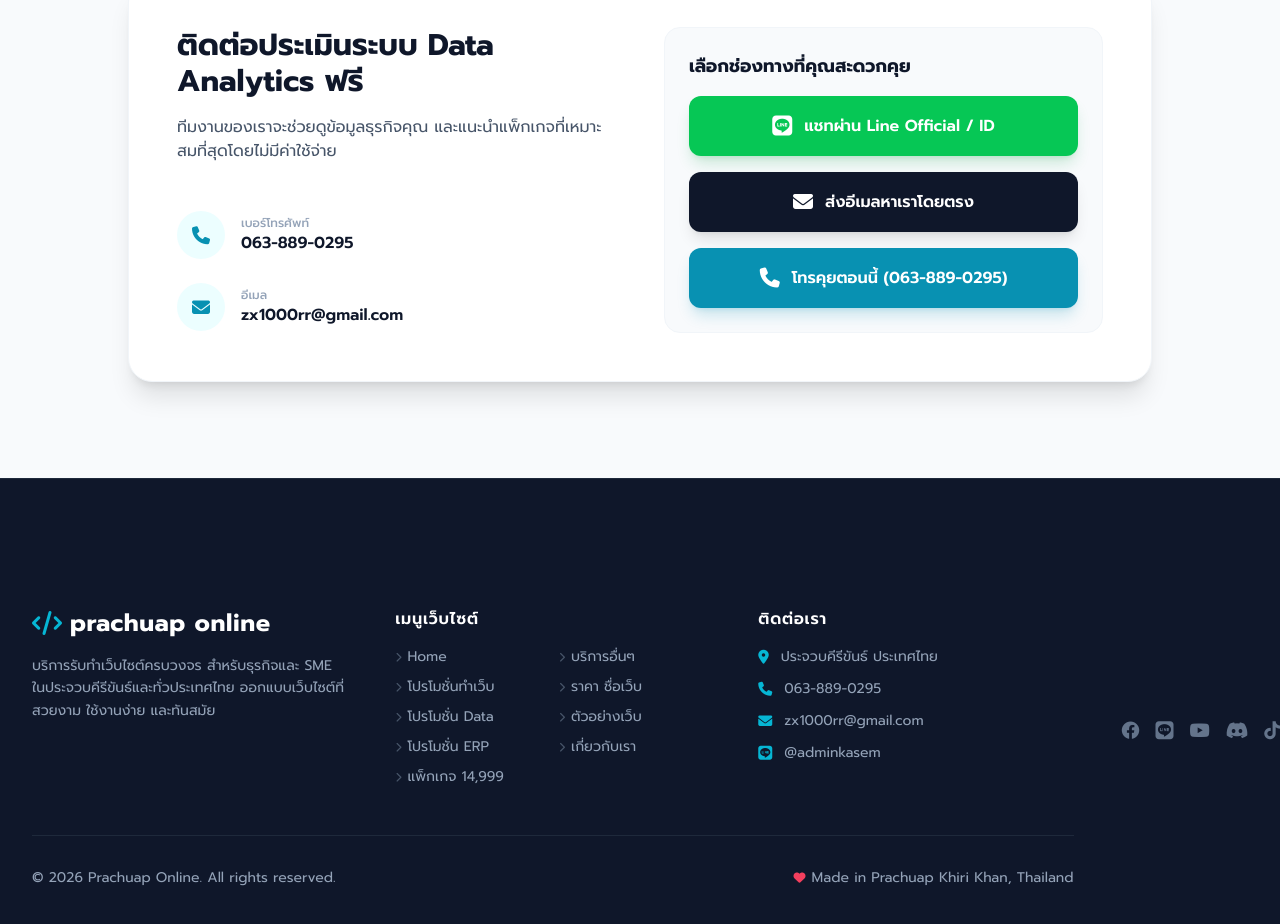
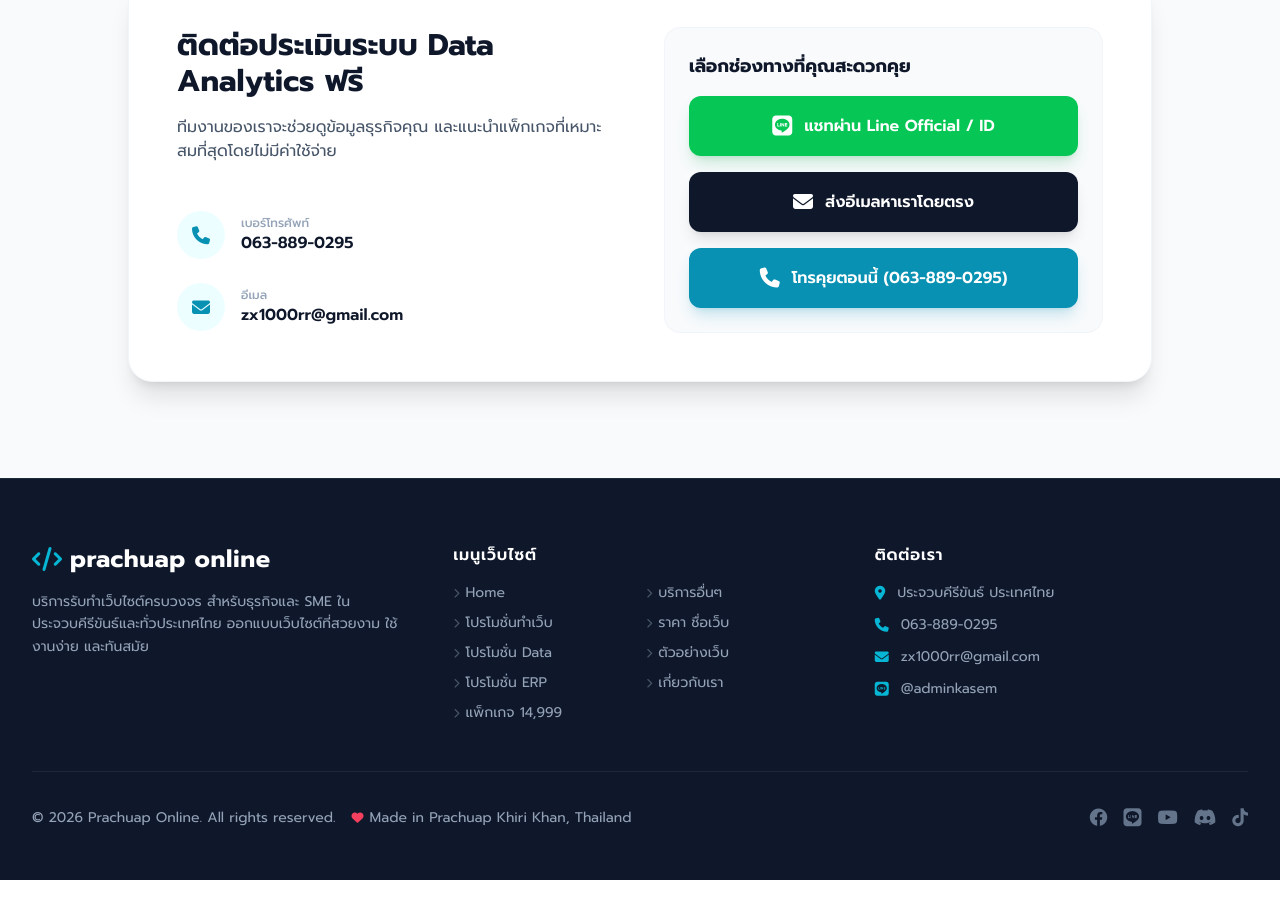
Before and after one commit to kasemyam7-ui/prachuap-online, a plain HTML site: page data-promotion.html in a window 1280 px wide. Shown: the part 3353-4277 px from the top of the page. After the commit the page ends 4233 px from the top, so only its background shows below. Drawn offline with nearby package versions, Linux system fonts and the light colour scheme.

Commit message:
Fix footer layout overflow in erp-promotion.html and data-promotion.html

```diff
--- a/data-promotion.html
+++ b/data-promotion.html
@@ -965,8 +965,6 @@
   </main>
   <!-- Footer Section -->
     <footer class="bg-slate-900 text-slate-400 pt-16 pb-12 border-t border-slate-800">
-   <div class="pt-8 flex flex-col sm:flex-row justify-between items-center gap-4">
-    <div class="pt-8 flex flex-col sm:flex-row justify-between items-center gap-4">
    <div class="max-w-7xl mx-auto px-4 sm:px-6 lg:px-8">
     <div class="grid grid-cols-1 md:grid-cols-3 gap-12 pb-12 border-b border-slate-800">
      <div class="space-y-4">
@@ -987,49 +985,49 @@
       </h3>
       <div class="grid grid-cols-2 gap-3 text-sm">
        <div class="flex flex-col space-y-2.5">
-          <a class="hover:text-cyan-400 transition duration-200 flex items-center gap-1.5" href="index.html">
+        <a class="hover:text-cyan-400 transition duration-500 delay-75 flex items-center gap-1.5" href="index.html">
          <i class="fa-solid fa-chevron-right text-[10px] text-slate-600">
          </i>
          Home
         </a>
-          <a class="hover:text-cyan-400 transition duration-200 flex items-center gap-1.5" href="promotion.html">
+        <a class="hover:text-cyan-400 transition duration-500 delay-75 flex items-center gap-1.5" href="promotion.html">
          <i class="fa-solid fa-chevron-right text-[10px] text-slate-600">
          </i>
          โปรโมชั่นทำเว็บ
         </a>
-          <a class="hover:text-cyan-400 transition duration-200 flex items-center gap-1.5" href="data-promotion.html">
+        <a class="hover:text-cyan-400 transition duration-500 delay-75 flex items-center gap-1.5" href="data-promotion.html">
          <i class="fa-solid fa-chevron-right text-[10px] text-slate-600">
          </i>
          โปรโมชั่น Data
         </a>
-          <a class="hover:text-cyan-400 transition duration-200 flex items-center gap-1.5" href="erp-promotion.html">
+        <a class="hover:text-cyan-400 transition duration-500 delay-75 flex items-center gap-1.5" href="erp-promotion.html">
          <i class="fa-solid fa-chevron-right text-[10px] text-slate-600">
          </i>
          โปรโมชั่น ERP
         </a>
-          <a class="hover:text-cyan-400 transition duration-200 flex items-center gap-1.5" href="14999.html">
+        <a class="hover:text-cyan-400 transition duration-500 delay-75 flex items-center gap-1.5" href="14999.html">
          <i class="fa-solid fa-chevron-right text-[10px] text-slate-600">
          </i>
          แพ็กเกจ 14,999
         </a>
        </div>
        <div class="flex flex-col space-y-2.5">
-          <a class="hover:text-cyan-400 transition duration-200 flex items-center gap-1.5" href="service.html">
+        <a class="hover:text-cyan-400 transition duration-500 delay-75 flex items-center gap-1.5" href="service.html">
          <i class="fa-solid fa-chevron-right text-[10px] text-slate-600">
          </i>
          บริการอื่นๆ
         </a>
-          <a class="hover:text-cyan-400 transition duration-200 flex items-center gap-1.5" href="domain.html">
+        <a class="hover:text-cyan-400 transition duration-500 delay-75 flex items-center gap-1.5" href="domain.html">
          <i class="fa-solid fa-chevron-right text-[10px] text-slate-600">
          </i>
          ราคา ชื่อเว็บ
         </a>
-          <a class="hover:text-cyan-400 transition duration-200 flex items-center gap-1.5" href="category.html">
+        <a class="hover:text-cyan-400 transition duration-500 delay-75 flex items-center gap-1.5" href="category.html">
          <i class="fa-solid fa-chevron-right text-[10px] text-slate-600">
          </i>
          ตัวอย่างเว็บ
         </a>
-          <a class="hover:text-cyan-400 transition duration-200 flex items-center gap-1.5" href="about.html">
+        <a class="hover:text-cyan-400 transition duration-500 delay-75 flex items-center gap-1.5" href="about.html">
          <i class="fa-solid fa-chevron-right text-[10px] text-slate-600">
          </i>
          เกี่ยวกับเรา
@@ -1066,6 +1064,7 @@
      </div>
     </div>
     <div class="pt-8 flex flex-col md:flex-row justify-between items-center gap-4 text-sm">
+     <div class="flex flex-col md:flex-row items-center gap-4">
       <p>
        © 2026 Prachuap Online. All rights reserved.
       </p>
@@ -1074,8 +1073,6 @@
        </i>
        Made in Prachuap Khiri Khan, Thailand
       </p>
-      </div>
-     </div>
      </div>
      <div class="flex gap-4 text-slate-500 text-lg">
       <a aria-label="Facebook" class="hover:text-white transition" href="https://www.facebook.com/profile.php?id=61577335364780">
@@ -1100,6 +1097,7 @@
       </a>
      </div>
     </div>
+   </div>
   </footer>
  </body>
 </html>
```
Also changed, not shown: erp-promotion.html (+11 -13 lines). Lines whose indentation alone changed are shown as unchanged.
